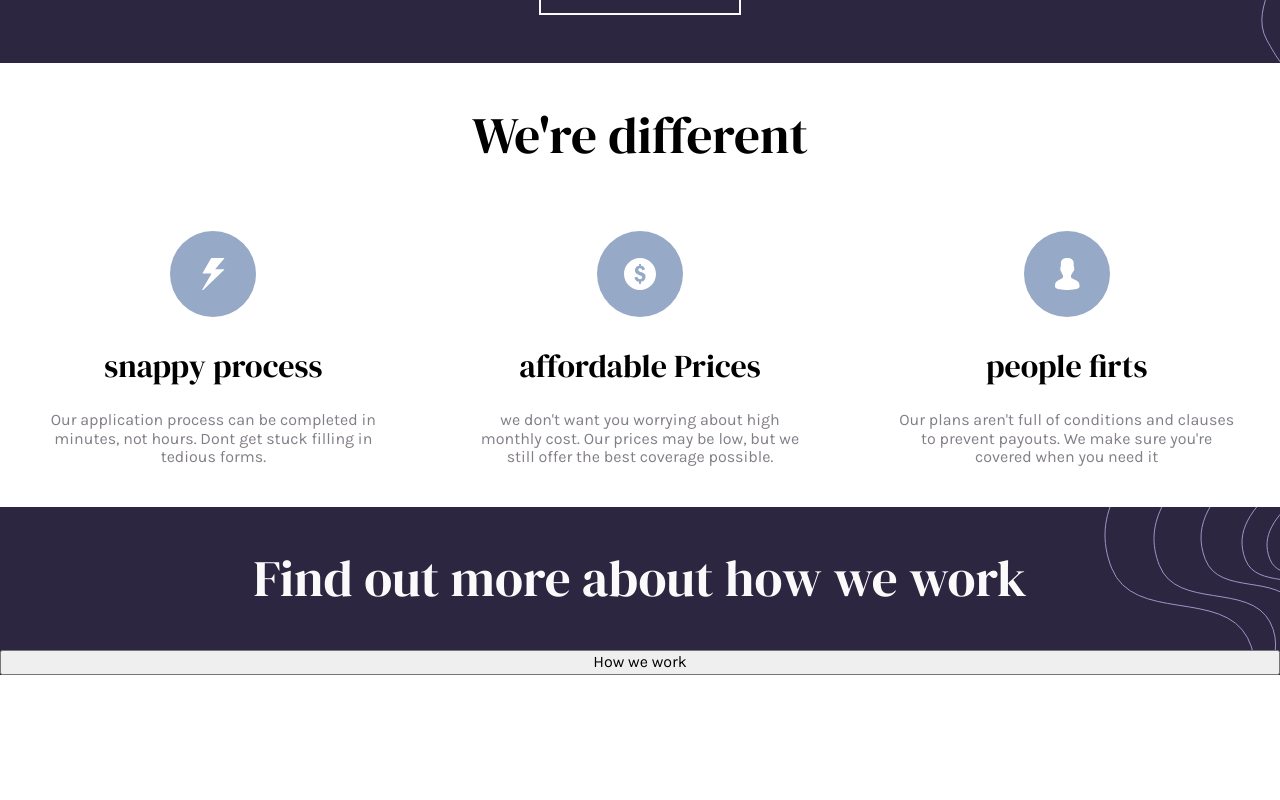
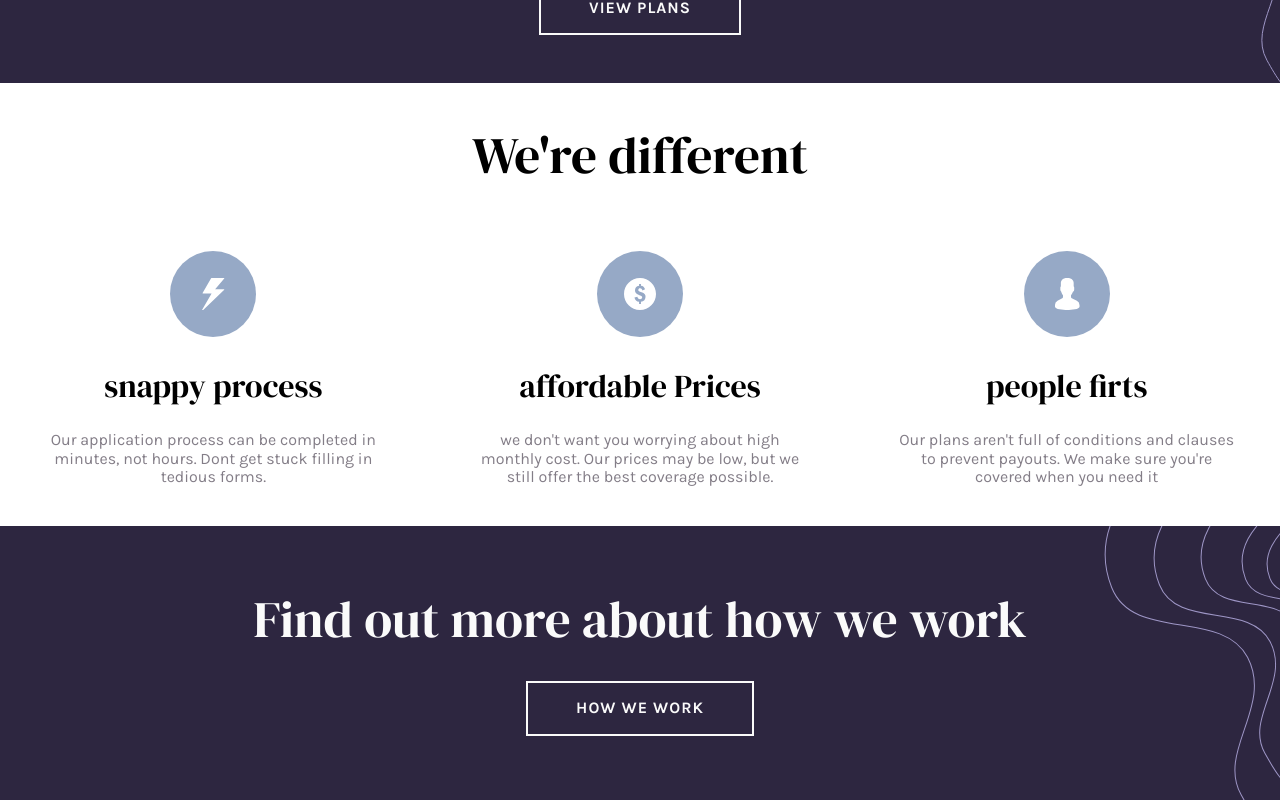
Before and after one commit to IvanHdzRz/insure-landing-page, a React (Create React App) app: page / in a window 1280 px wide. Shown: the part 1835-2635 px from the top of the page. Before the commit the page ends 2510 px from the top, so only its background shows below. Built offline with nearby package versions, Linux system fonts and the light colour scheme.

Commit message:
se agregaron estilos al componenete btn action

```diff
--- a/src/Components/ButtonAction/ButtonAction.module.css
+++ b/src/Components/ButtonAction/ButtonAction.module.css
@@ -7,4 +7,12 @@
     border: 2px solid var(--VeryLightGray);
     text-transform: uppercase;
     letter-spacing: 1px;
+    transition: all;
+    transition-timing-function: cubic-bezier();
+    transition-duration: .3s;
 }
+.btnAction:hover{
+    color:var(--DarkViolet);
+    background-color: var(--VeryLightGray);
+
+}
--- a/src/Components/Hero/Hero.module.css
+++ b/src/Components/Hero/Hero.module.css
@@ -31,4 +31,5 @@
     font-weight: 400;
     font-size: 1.2rem;
     color: var(--VeryLightGray);
+    line-height: 2rem;
 }
--- a/src/Components/MoreInfo/MoreInfo.js
+++ b/src/Components/MoreInfo/MoreInfo.js
@@ -1,11 +1,12 @@
 import React from 'react'
 import Title from '../Title'
 import Styles from './MoreInfo.module.css'
+import ButtonAction from '../ButtonAction'
 const MoreInfo=()=>{
     return(
         <div className={Styles.MoreInfo}>
             <Title type='big' title='Find out more about how we work'/>
-            <button>How we work</button>
+            <ButtonAction  message='How we work'/>
 
         </div>
     );
--- a/src/Components/MoreInfo/MoreInfo.module.css
+++ b/src/Components/MoreInfo/MoreInfo.module.css
@@ -1,7 +1,11 @@
 .MoreInfo{
+    box-sizing: border-box;
     width: 100%;
+    padding: 4rem 1rem;
     display: flex;
     flex-direction: column;
+    justify-content: center;
+    align-items: center;
     background-color: var(--DarkViolet);
     background-image: url('../../assets/images/bg-pattern-how-we-work-mobile.svg');
     background-position-x: right;
@@ -9,3 +13,10 @@
     text-align: center;
     color: var(--VeryLightGray);
 }
+.MoreInfo>h2{
+    margin: 0;
+    margin-bottom: 2rem;
+}
+.MoreInfo>button{
+    max-width: 30rem;
+}
```
